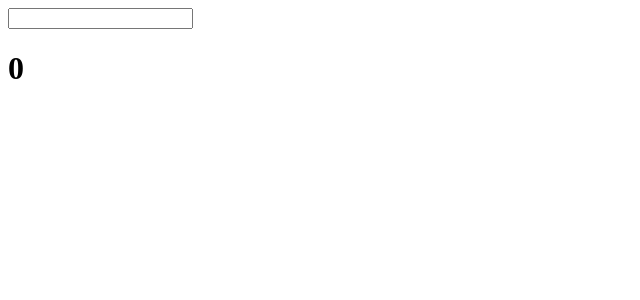
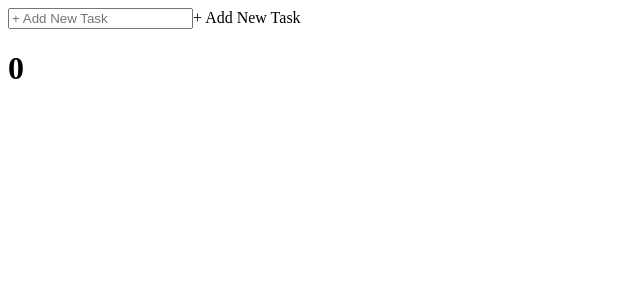
Before and after one commit to TJTorola/TaskScore, a React app: page / in a window 1280 px wide. Shown: the top 300 px of the page, without its empty margins (0-640 px from the left). Built offline with nearby package versions, Linux system fonts and the light colour scheme.

Commit message:
adds new material design input component

```diff
--- a/src/components/base/tasks/newTask/view.jsx
+++ b/src/components/base/tasks/newTask/view.jsx
@@ -1,4 +1,6 @@
 import React from 'react';
+
+import Input from 'components/modules/mdInput/main';
 
 const submit = buildTask => e => {
 	if (e.charCode !== 13) return;
@@ -8,5 +10,7 @@ const submit = buildTask => e => {
 };
 
 export default ({ buildTask }) => (
-	<input type="text" onKeyPress={ submit(buildTask) } />
+	<Input type="text"
+	       onKeyPress={ submit(buildTask) }
+	       placeholder="+ Add New Task" />
 );
--- /dev/null
+++ b/src/components/modules/mdInput/main.jsx
@@ -0,0 +1,10 @@
+import React from 'react';
+
+export default props => (
+	<div className="md-input">
+		<input { ...props } />
+		<span className="highlight"></span>
+		<span className="bar"></span>
+		<label>{ props.placeholder }</label>
+	</div>
+);
```
